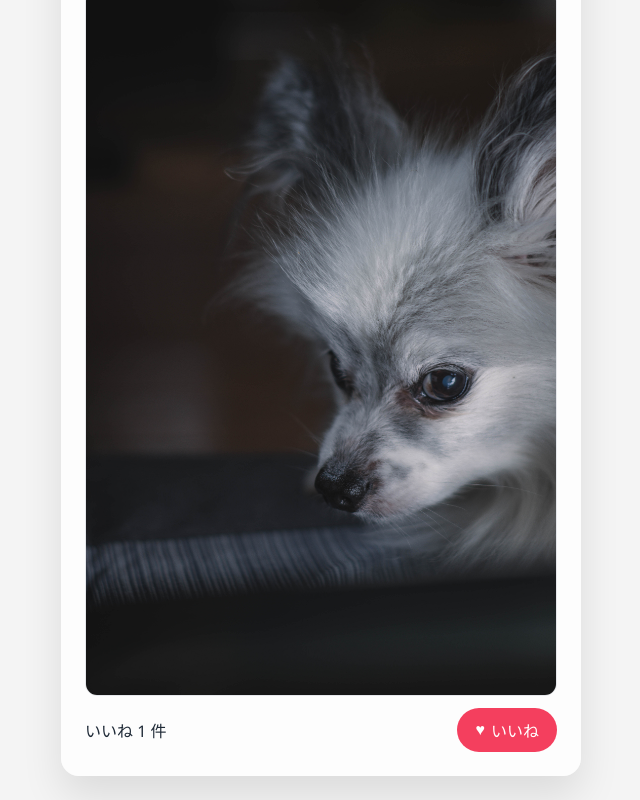
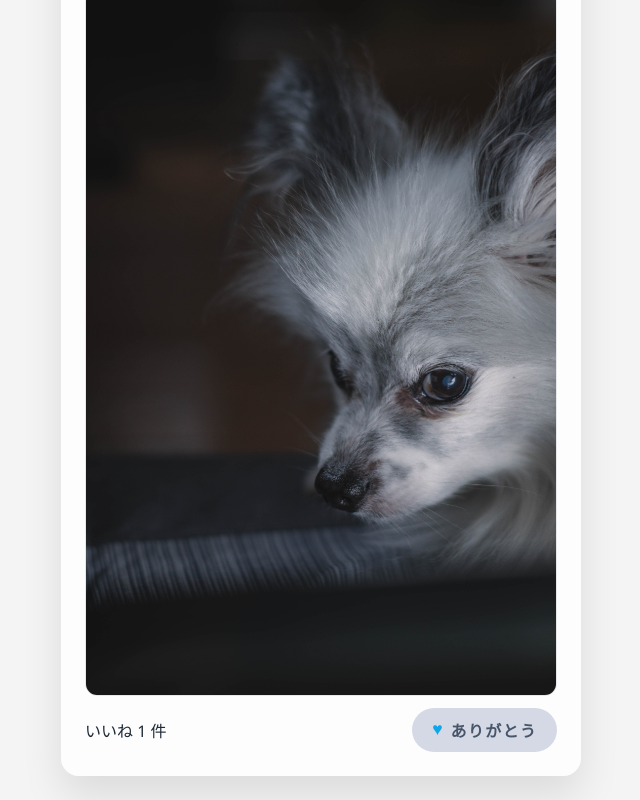
Before and after one commit to HAL97100/QR, a plain HTML site: page index.html in a window 1280 px wide. Both pictures are taken after a click on the button "この画像にいいねする". Shown: the part 102-902 px from the top of the page, without its empty margins (319-959 px from the left). Drawn offline with Linux system fonts and the light colour scheme.

Commit message:
いいねのコントロール、コメントの編集

```diff
--- a/index.html
+++ b/index.html
@@ -62,15 +62,23 @@
         flex: none;
         display: inline-flex;
         align-items: center;
-        gap: 6px;
+        gap: 8px;
         font-size: 1rem;
         border: none;
         border-radius: 999px;
-        padding: 10px 18px;
+        padding: 10px 20px;
         background: var(--accent);
         color: #fff;
         cursor: pointer;
         transition: transform 0.15s ease, filter 0.2s ease;
+      }
+      .like-icon {
+        font-size: 1.1rem;
+        line-height: 1;
+      }
+      .like-label {
+        letter-spacing: 0.08em;
+        font-weight: 600;
       }
       button.like-panel__button:active {
         transform: scale(0.96);
@@ -78,6 +86,16 @@
       button.like-panel__button:focus-visible {
         outline: 2px solid #fb7185;
         outline-offset: 2px;
+      }
+      button.like-panel__button[disabled] {
+        background: #d4d9e5;
+        color: #475569;
+        cursor: not-allowed;
+        transform: none;
+        box-shadow: none;
+      }
+      .like-panel__button--done .like-icon {
+        color: #0ea5e9;
       }
       .overlay {
         position: fixed;
@@ -112,7 +130,7 @@
     <main class="card" aria-live="polite">
       <h1 class="card__title">Run to the rescue with love</h1>
       <figure class="card__image">
-        <img src="Luke01.jpg">
+        <img src="Luke01.jpg"/>
       </figure>
       <section class="like-panel">
         <p class="like-panel__count" id="like-count" aria-live="polite">
@@ -123,9 +141,10 @@
           id="like-button"
           type="button"
           aria-label="この画像にいいねする"
+          aria-pressed="false"
         >
-          <span aria-hidden="true">&hearts;</span>
-          いいね
+          <span aria-hidden="true" class="like-icon">&hearts;</span>
+          <span class="like-label">いいね</span>
         </button>
       </section>
     </main>
@@ -136,17 +155,20 @@
       aria-live="assertive"
       aria-hidden="true"
     >
-      <p class="overlay__bubble">
+      <p class="overlay__bubble" id="like-message">
         あなたは犬好きだと宣言しましたね？<br />
-        ありがとう<br />
-        ございます。
+        あなたは 0 人目の宣言者です。<br />
+        ありがとうございます。
       </p>
     </div>
     <script>
       const STORAGE_KEY = "qr-illust-like-count";
+      const LIKED_KEY = "qr-illust-liked-lock";
       const likeCountEl = document.getElementById("like-count");
       const likeButton = document.getElementById("like-button");
       const overlayEl = document.getElementById("like-overlay");
+      const likeLabel = likeButton.querySelector(".like-label");
+      const overlayMessage = document.getElementById("like-message");
 
       const loadCount = () => {
         const stored = localStorage.getItem(STORAGE_KEY);
@@ -171,7 +193,8 @@
 
       let overlayTimer;
 
-      const showOverlay = () => {
+      const showOverlay = (currentCount) => {
+        overlayMessage.innerHTML = `いいねありがとうございます！<br />あなたは${currentCount}人目の応援者です。`;
         overlayEl.classList.add("overlay--visible");
         overlayEl.setAttribute("aria-hidden", "false");
         clearTimeout(overlayTimer);
@@ -180,11 +203,32 @@
 
       overlayEl.addEventListener("click", hideOverlay);
 
+      let likedThisDevice = localStorage.getItem(LIKED_KEY) === "true";
+
+      const lockLikeButton = (shouldPersist = true) => {
+        likedThisDevice = true;
+        likeButton.disabled = true;
+        likeButton.classList.add("like-panel__button--done");
+        likeButton.setAttribute("aria-pressed", "true");
+        likeLabel.textContent = "ありがとう";
+        if (shouldPersist) {
+          localStorage.setItem(LIKED_KEY, "true");
+        }
+      };
+
+      if (likedThisDevice) {
+        lockLikeButton(false);
+      }
+
       likeButton.addEventListener("click", () => {
+        if (likedThisDevice) {
+          return;
+        }
         count += 1;
         saveCount(count);
         updateLabel(count);
-        showOverlay();
+        showOverlay(count);
+        lockLikeButton();
       });
     </script>
   </body>
```
